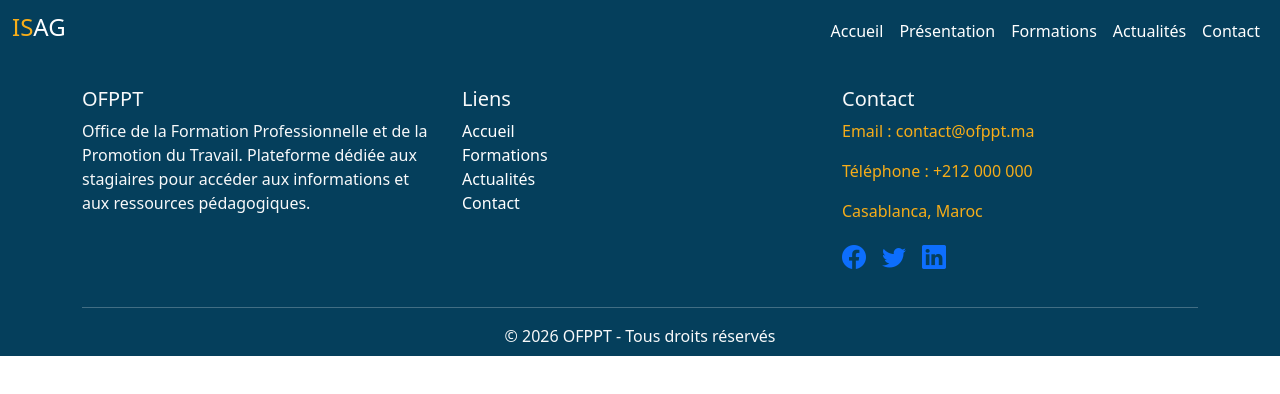
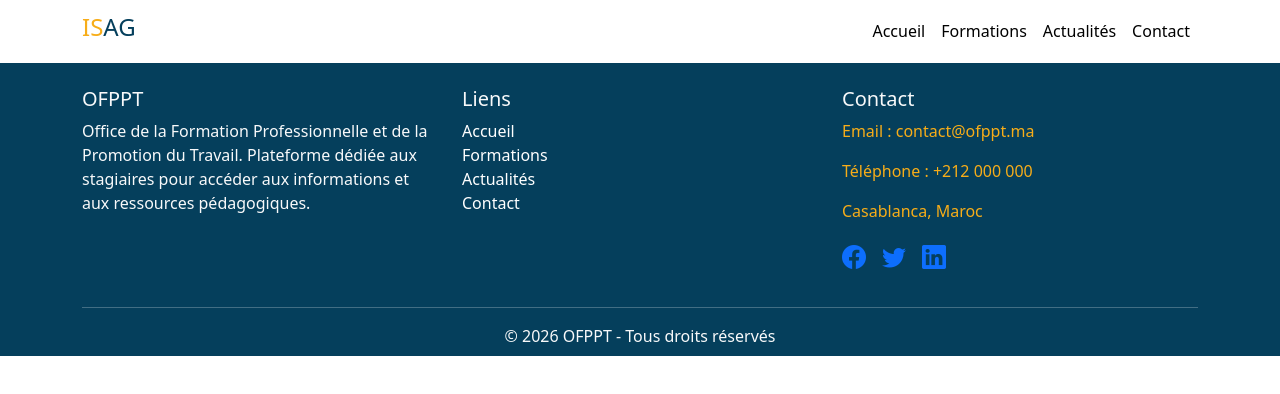
Before and after one commit to sarabouzekri06-creator/vitrine, a React (Create React App) app: page / in a window 1280 px wide. Shown: the top 394 px of the page. Built offline with nearby package versions, Linux system fonts and the light colour scheme.

Commit message:
modifier navbar/footer

```diff
--- a/package.json
+++ b/package.json
@@ -8,8 +8,10 @@
     "@testing-library/react": "^16.3.2",
     "@testing-library/user-event": "^13.5.0",
     "bootstrap": "^5.3.8",
+    "cookie": "^1.1.1",
     "react": "^19.2.4",
     "react-dom": "^19.2.4",
+    "react-router-dom": "^7.13.1",
     "react-scripts": "5.0.1",
     "web-vitals": "^2.1.4"
   },
--- a/src/components/footer.js
+++ b/src/components/footer.js
@@ -1,3 +1,5 @@
+import { Link } from "react-router-dom";
+
 const Footer = () => {
   return (
     <footer className=" text-light pt-4 pb-2" style={{background:"#053F5C"}}>
@@ -19,11 +21,18 @@
           <div className="col-md-4 mb-3">
             <h5>Liens</h5>
             <ul className="list-unstyled">
-              <li><a className="nav-link text-white">Accueil</a></li>
-              <li><a className="nav-link text-white">Formations</a></li>
-              <li><a className="nav-link text-white">Actualités</a></li>
-              <li><a className="nav-link text-white">Contact</a></li>
-
+             <li>
+              <Link to="/" className="nav-link text-white">Accueil</Link>
+            </li>
+            <li>
+              <Link to="/formations" className="nav-link text-white">Formations</Link>
+            </li>
+            <li>
+              <Link to="/actualites" className="nav-link text-white">Actualités</Link>
+            </li>
+            <li>
+              <Link to="/contact" className="nav-link text-white">Contact</Link>
+            </li>
             </ul>
           </div>
 
@@ -36,15 +45,15 @@
 
 
            <div className="d-flex gap-3">
-              <a href="https://facebook.com" target="_blank">
+              <a href="https://facebook.com" target="_blank" rel="noreferrer" >
                 <i className="bi bi-facebook fs-4"></i>
               </a>
 
-              <a href="https://twitter.com" target="_blank">
+              <a href="https://twitter.com" target="_blank" rel="noreferrer" >
                 <i className="bi bi-twitter fs-4"></i>
               </a>
 
-              <a href="https://linkedin.com" target="_blank">
+              <a href="https://linkedin.com" target="_blank" rel="noreferrer" >
                 <i className="bi bi-linkedin fs-4"></i>
               </a>
             </div>
--- /dev/null
+++ b/src/components/navbar.css
@@ -0,0 +1,30 @@
+.side-menu{
+  position: fixed;
+  top:0;
+  right:-260px;
+  width:260px;
+  height:100vh;
+  background:#053F5C;
+  transition:0.3s;
+  z-index:2000;
+}
+
+.side-menu.active{
+  right:0;
+}
+
+.menu-link{
+  color:white;
+  text-decoration:none;
+  font-size:18px;
+}
+
+.nav-link:hover{
+  color:#F7AD19 !important;
+  transition:0.3s;
+}
+
+.menu-link:hover{
+  color:#F7AD19;
+  transition:0.3s;
+}
--- a/src/components/navbar.js
+++ b/src/components/navbar.js
@@ -1,59 +1,97 @@
 import { useState } from "react";
-
+import "./navbar.css"
+import { Link } from "react-router-dom";
 const Navbar = () => {
 
   const [open, setOpen] = useState(false);
 
-  const menu = () => {
-    setOpen(!open);
-  };
+  const openMenu = () => setOpen(true);
+  const closeMenu = () => setOpen(false);
 
   return (
-    <nav className="navbar navbar-expand-lg " style={{background:"#053F5C"}}>
-      <div className="container-fluid">
+    <>
+      <nav className="navbar navbar-expand-lg " style={{background:"#ffffff"}}>
+        <div className="container">
 
           {/* LOGO */}
-        <a className="navbar-brand text-white fw-bold d-flex "><h4 style={{color:"#F7AD19"}}>IS</h4><h4>AG</h4>
-            </a>
+           <Link className="navbar-brand text-white fw-bold d-flex" to="/">
+            <h4 style={{color:"#F7AD19"}}>IS</h4>
+            <h4 style={{color:"#053F5C"}}>AG</h4>
+          </Link>
 
-        {/* BUTTON */}
-        <button className="navbar-toggler" onClick={menu}>
-
-          {open ? "X" : "☰"}
-
+          {/* BUTTON MOBILE */}
+          <button
+            className="navbar-toggler text-black border-0 fs-2"
+            onClick={openMenu}
+          >
+            ☰
           </button>
 
-        {/* MENU */}
-        <div className={`collapse navbar-collapse ${open ? "show" : ""}`}>
+          {/* MENU NORMAL */}
+          <div className="collapse navbar-collapse d-none d-lg-block">
+            <ul className="navbar-nav ms-auto">
 
-          <ul className="navbar-nav ms-auto "   >
-
-            <li className="nav-item" >
-              <a className="nav-link text-white"  >Accueil</a>
+             <li className="nav-item">
+                <Link to="/" className="nav-link text-black">Accueil</Link>
               </li>
 
               <li className="nav-item">
-              <a className="nav-link text-white" >Présentation</a>
+                <Link to="/formations" className="nav-link text-black">Formations</Link>
               </li>
 
               <li className="nav-item">
-              <a className="nav-link text-white" >Formations</a>
+                <Link to="/actualites" className="nav-link text-black">Actualités</Link>
               </li>
 
               <li className="nav-item">
-              <a className="nav-link text-white" >Actualités</a>
+                <Link to="/contact" className="nav-link text-black">Contact</Link>
               </li>
 
-             <li className="nav-item">
-              <a className="nav-link text-white" >Contact</a>
+
+            </ul>
+          </div>
+
+        </div>
+      </nav>
+
+      {/* SIDE MENU MOBILE */}
+      <div className={`side-menu ${open ? "active" : ""}`}>
+
+        <div className="text-end p-3">
+          <button
+            className="border-0 bg-transparent text-white fs-2"
+            onClick={closeMenu}
+          >
+            ✕
+          </button>
+        </div>
+
+        <ul className="list-unstyled p-4">
+
+         <li className="mb-3">
+          <Link to="/" className="menu-link">Accueil</Link>
+        </li>
+
+        <li className="mb-3">
+          <Link to="/presentation" className="menu-link">Présentation</Link>
+        </li>
+
+        <li className="mb-3">
+          <Link to="/formations" className="menu-link">Formations</Link>
+        </li>
+
+        <li className="mb-3">
+          <Link to="/actualites" className="menu-link">Actualités</Link>
+        </li>
+
+        <li className="mb-3">
+          <Link to="/contact" className="menu-link">Contact</Link>
         </li>
 
         </ul>
 
       </div>
-
-      </div>
-    </nav>
+    </>
   );
 };
 
--- a/src/index.js
+++ b/src/index.js
@@ -5,15 +5,15 @@
 import reportWebVitals from './reportWebVitals';
 import 'bootstrap/dist/css/bootstrap.min.css'
 import 'bootstrap/dist/js/bootstrap.bundle.min.js'
+import { BrowserRouter } from 'react-router-dom'; // <-- Ajoute ceci
 
 const root = ReactDOM.createRoot(document.getElementById('root'));
 root.render(
   <React.StrictMode>
-    <App />
+    <BrowserRouter> {/* <-- Enveloppe App */}
+      <App />
+    </BrowserRouter>
   </React.StrictMode>
 );
 
-// If you want to start measuring performance in your app, pass a function
-// to log results (for example: reportWebVitals(console.log))
-// or send to an analytics endpoint. Learn more: https://bit.ly/CRA-vitals
 reportWebVitals();
--- /dev/null
+++ b/src/pages/actualites.js
@@ -0,0 +1,4 @@
+const Actualites=()=>{
+
+}
+export default Actualites
```
Also changed, not shown: public/images/whatsapp_image.jpeg (added), src/pages/contact.js (added), src/pages/formation.js (added), 1 other file (tests, documents, lock files or other folders). Lines whose indentation alone changed are shown as unchanged.
